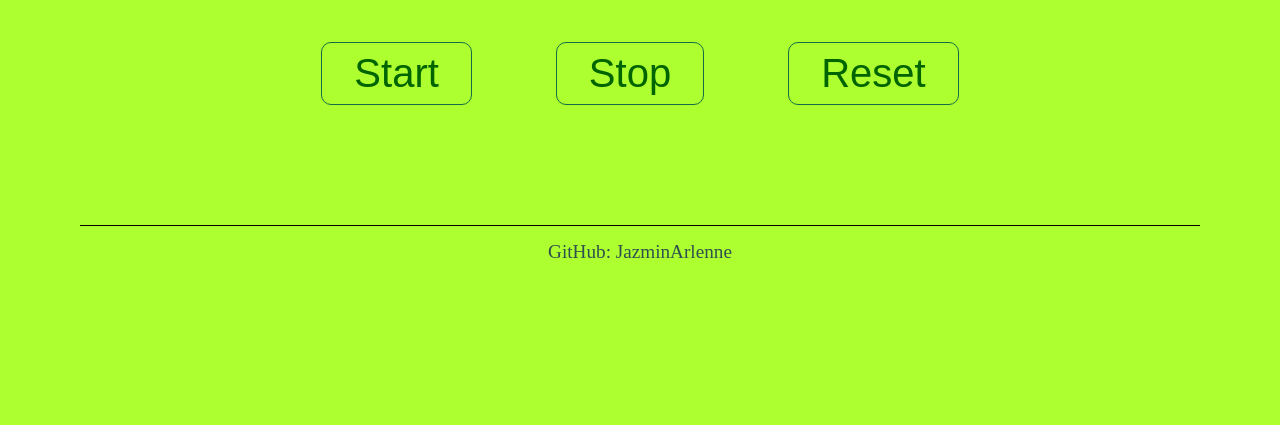
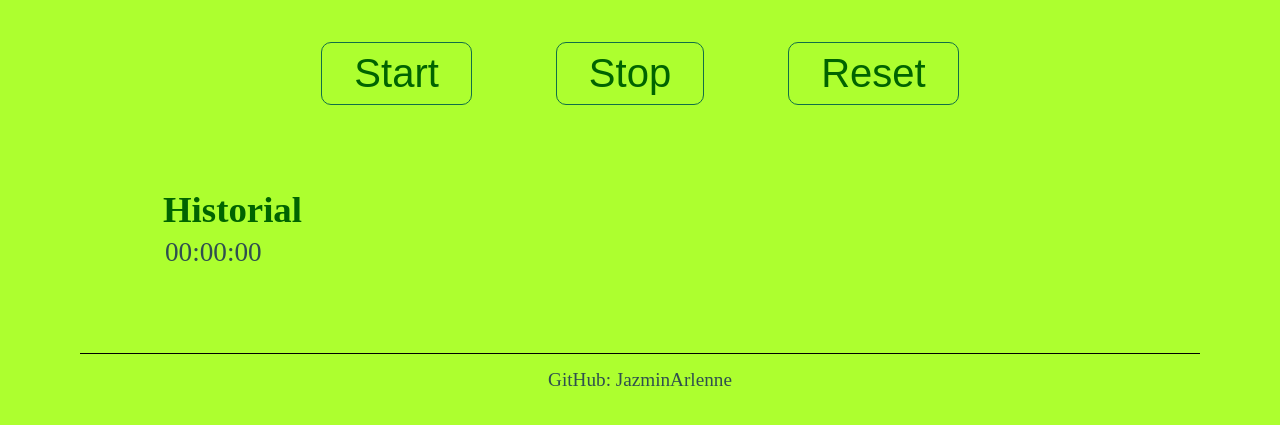
Before and after one commit to JazminArlenne/stopwatch, a plain HTML site: page stopwatch/index.html in a window 1280 px wide. Both pictures are taken after a click on the button "Stop". Shown: the part 343-768 px from the top of the page. Drawn offline with Linux system fonts and the light colour scheme.

Commit message:
Update 1
Coloque un historial para cada vez que se de click al boton stop.

y eliminar cuando se resetee

```diff
--- a/stopwatch/app.js
+++ b/stopwatch/app.js
@@ -21,10 +21,29 @@ window.onload = function (){
     btnStop.onclick = function(){
         clearInterval(interval);
 
+        var text = document.createTextNode(`${setMinutes.innerHTML}:${setSeconds.innerHTML}:${setTens.innerHTML}`);
+        var fila = document.createElement("tr");
+        var fContent = document.createElement("td");
+
+        fContent.appendChild(text);
+
+        fila.appendChild(fContent);
+
+        var elemento = document.getElementById("filas");
+
+        elemento.appendChild(fila);
+
+        console.log(text);
+
+
     }
 
     btnReset.onclick = function(){
         clearInterval(interval);
+
+        var td = document.getElementsByTagName("td");
+        var elemento = document.getElementById("filas");
+        elemento.parentNode.removeChild(elemento);
 
         tens = "00";
         seconds = "00";
@@ -32,6 +51,8 @@ window.onload = function (){
         setTens.innerHTML = tens;
         setSeconds.innerHTML = seconds;
         setMinutes.innerHTML = minutes;
+
+
     }
 
     function timer (){
--- a/stopwatch/index.html
+++ b/stopwatch/index.html
@@ -23,6 +23,18 @@
             <button id="btnReset">Reset</button>
         </div>
 
+        <div id="historial" style="text-align: left;">
+            <table id="tabla">
+                <tr>
+                  <th>Historial</th>
+                </tr>
+                <tr id="filas">
+
+                </tr>
+
+            </table>
+        </div>
+
     </body>
     <footer>
         <hr>
--- a/stopwatch/styles.css
+++ b/stopwatch/styles.css
@@ -53,6 +53,21 @@ button:active{
     border-bottom-width: 2px;
 }
 
+th{
+    font-size: 2.3em;
+    text-align: center;
+    color: darkgreen;
+    margin-bottom: 50px;
+}
+
+td{
+    margin-top: 15px;
+    font-size: 1.7em;
+    text-align: center;
+    color: darkslategray;
+    margin-bottom: 5px;
+}
+
 #title{
  font-size: 3.3em;
  text-align: center;
```
